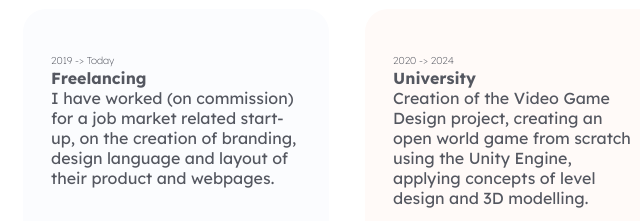
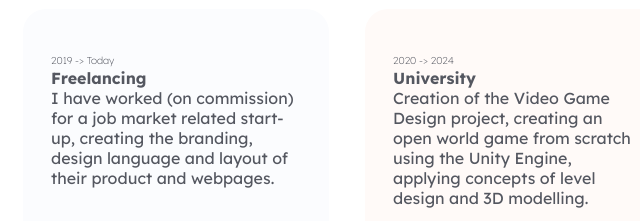
Before and after one commit to alessiolargiu/alessiolargiu.github.io, a plain HTML site: page index.html in a window 1280 px wide. Shown: the part 417-638 px from the top of the page, 464-1104 px from the left. Drawn offline with Linux system fonts and the light colour scheme.

Commit message:
Update index.html

```diff
--- a/index.html
+++ b/index.html
@@ -78,7 +78,7 @@
 		<div class="expcontainer alt">
 			<span class="date"> 2019 -> Today </span>
 			<p class="desc"><b class="job"> Freelancing </b>
-				I have worked (on commission) for a job market related start-up, on the creation of branding, design language and layout of their product and webpages.
+				I have worked (on commission) for a job market related start-up, creating the branding, design language and layout of their product and webpages.
 			</p>
 
 			<span class="date"> 2020 -> 2024 </span>
```
